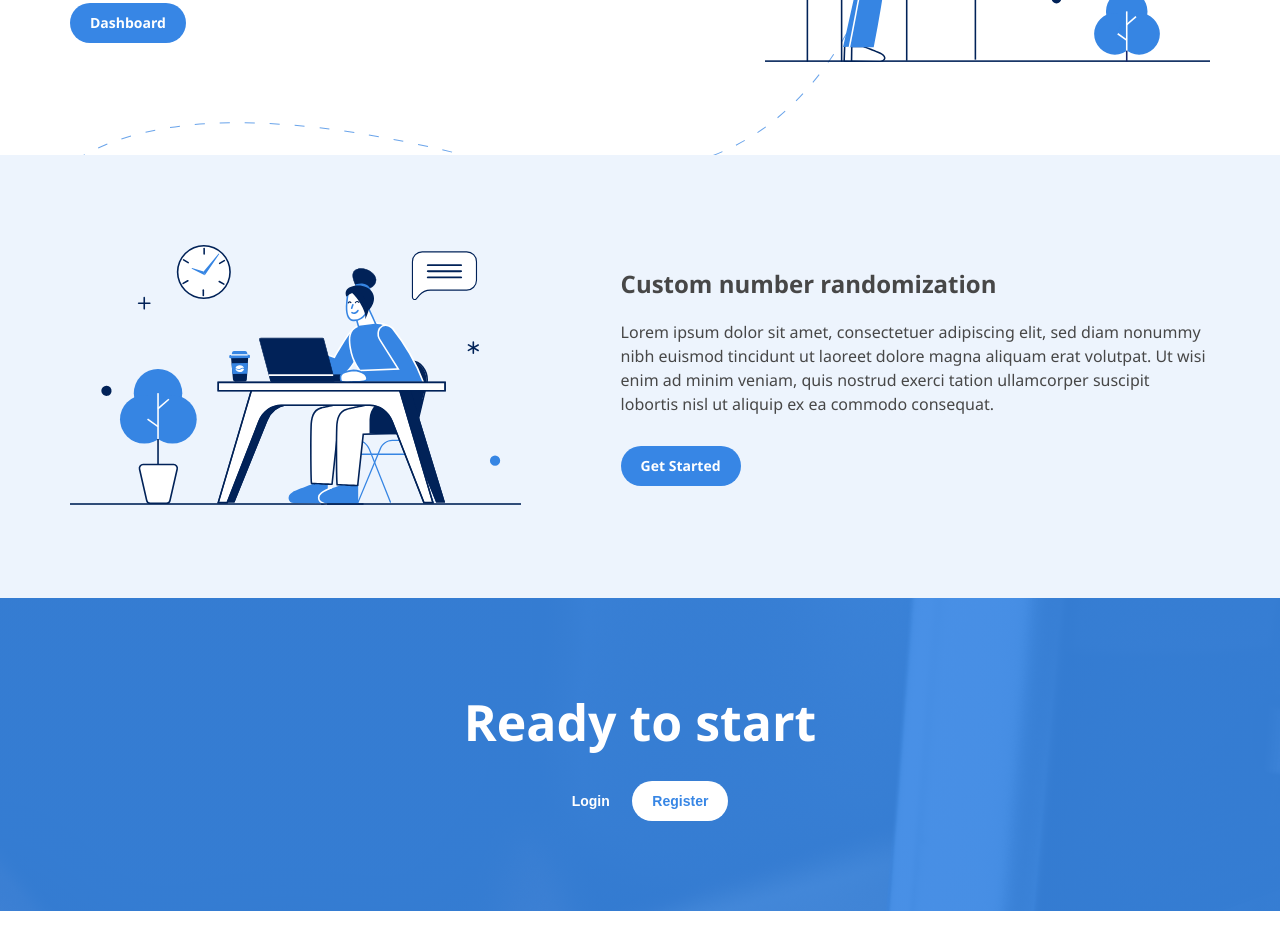
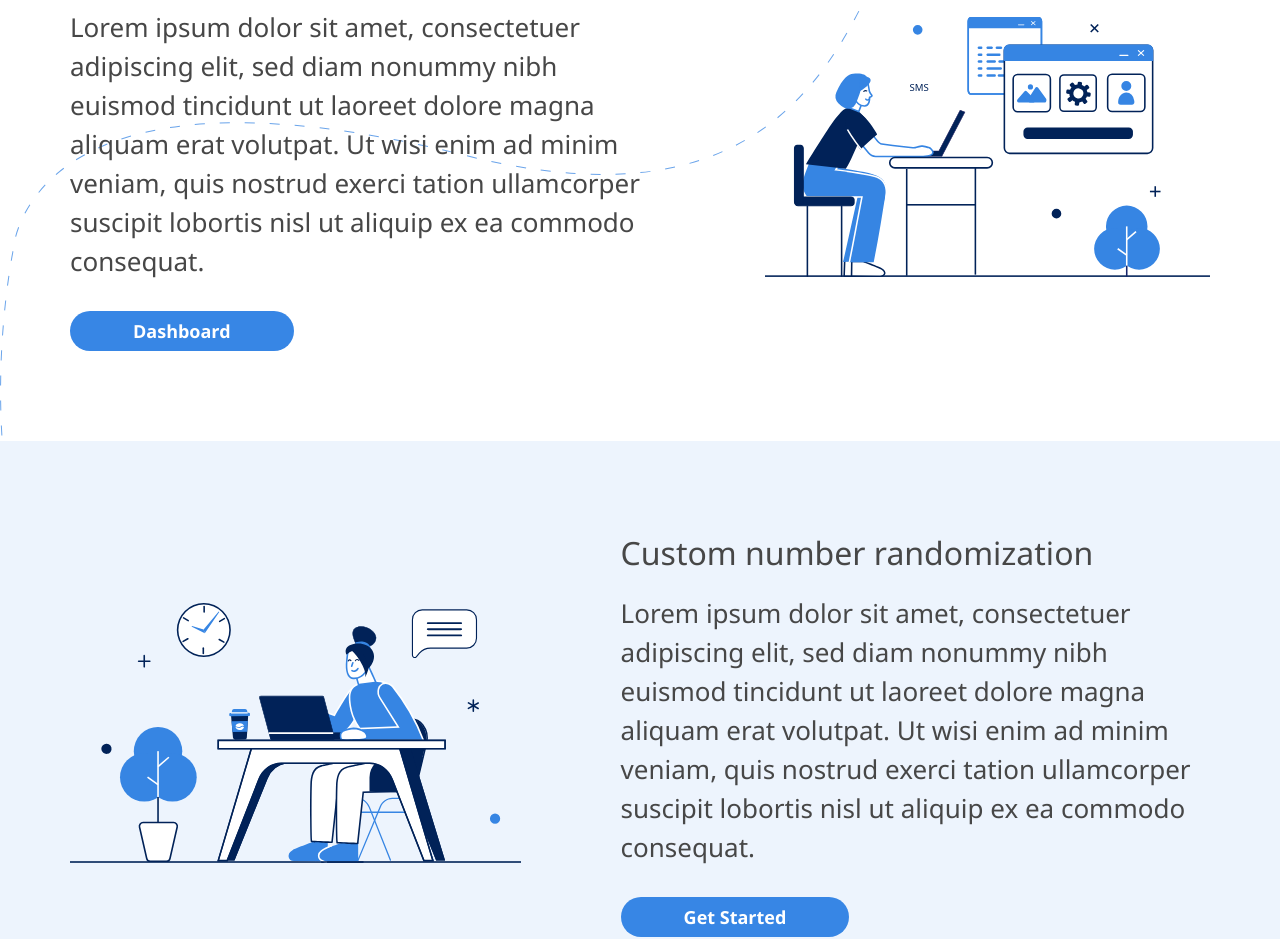
Before and after one commit to AdekeyeAdeniyi/bulk_message, a plain HTML site: page index.html in a window 1280 px wide. Shown: the part 1861-2800 px from the top of the page. Drawn offline with Linux system fonts and the light colour scheme.

Commit message:
update changes

```diff
--- a/index.html
+++ b/index.html
@@ -134,7 +134,7 @@
         <img src="./images/content/line.svg" alt="line" class="line">
     </div>
     <div class="cta">
-        <h2 class="cta__title"> Ready to start </h2>
+        <h2 class="cta__title"> Ready to start? </h2>
         <div class="cta__btn">
             <button class="btn btn-md btn-transparent"> Login </button>
             <button class="btn btn-md btn-secondary"> Register </button>
@@ -200,6 +200,7 @@
         </div>
     </footer>
 
+
     <!-- JS -->
     <script src="./script.js" type="text/javascript"></script>
 </body>
--- a/style.css
+++ b/style.css
@@ -156,7 +156,7 @@ a.btn{
     display: inline-flex;
     justify-content: center;
     align-items: center;
-    font-size: 1.4rem;
+    font-size: 1.8rem;
     font-weight: 700;
     border-radius: 36px;
     border: none;
@@ -166,7 +166,7 @@ a.btn{
 
 .btn-md {
     height: 40px;
-    padding: 13px 20px;
+    padding: 13px 63px;
 }
 
 .btn-secondary{
@@ -272,7 +272,7 @@ section {
 }
 
 .documentation__items .item .item__title{
-    font-weight: 700;
+    font-weight: 400;
     font-size: 1.8rem;
     margin-bottom: 8px;
 }
@@ -319,12 +319,13 @@ section {
 }
 
 .article .article__details .article__description .title{
-   font-size: 2.4rem;
-   font-weight: 700;
+   font-size: 2.0rem;
+   font-weight: 400;
+   color: var(--text-color)
 }
 
 .article .article__details .article__description .info{
-   font-size: 1.6rem;
+   font-size: 1.8rem;
    margin: 26px 0 38px 0;
    line-height: 1.5;
 }
@@ -341,13 +342,15 @@ section {
     justify-content: center;
     align-items: center;
     flex-direction: column;
+    background-position: center;
+    height: 230px;
 }
 
 .cta__title {
-    font-size: 3.0rem;
+    font-size: 3.8rem;
     font-weight: 700;
     color: var(--white-color);
-    margin-bottom: 25px;
+    margin-bottom: 22px;
 }
 
 /* FOOTER */
@@ -381,7 +384,7 @@ section {
 .footer__nav .nav__items .nav__links{
     text-decoration: none;
     color:  var(--text-color);
-    font-size: 1.6rem;
+    font-size: 1.4rem;
     font-weight: 400;
     transition: all .2s linear;
 }
@@ -495,17 +498,24 @@ section {
         display: block;
     }
 
+    .article .article__details .article__description .title {
+        font-size: 3.2rem;
+    }
+
     .article .article__details .article__description .info{
+        font-size: 2.6rem;
         margin: 20px 0 30px 0;
         line-height: 1.5;
     }
 
     .cta {
         padding: 90px 0;
+        height: 420px;
     }
 
     .cta__title {
-        font-size: 5.0rem;
+        font-size: 7.7rem;
+        margin-bottom: 63px;
     }
 
     .footer {
@@ -530,6 +540,10 @@ section {
 
     .footer__nav .nav__items h5{
         font-size: 2.0rem;
+    }
+
+    .footer__nav .nav__items .nav__links {
+        font-size: 1.6rem;
     }
 }
 @media only screen and (min-width: 1200px) {
```
Also changed, not shown: images/content/header-path.svg (added), images/icon/header-path.png (added), 1 other file.
